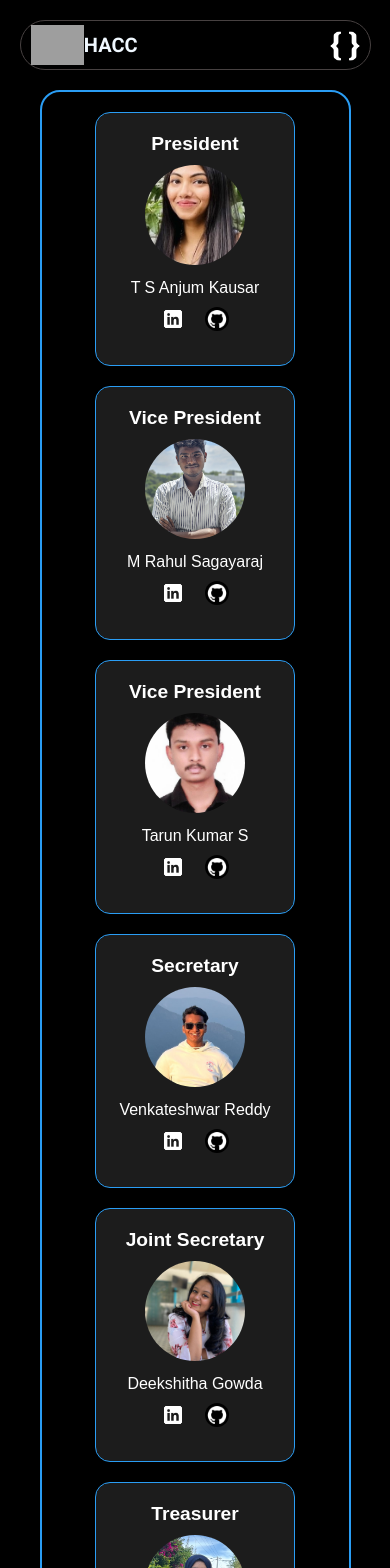
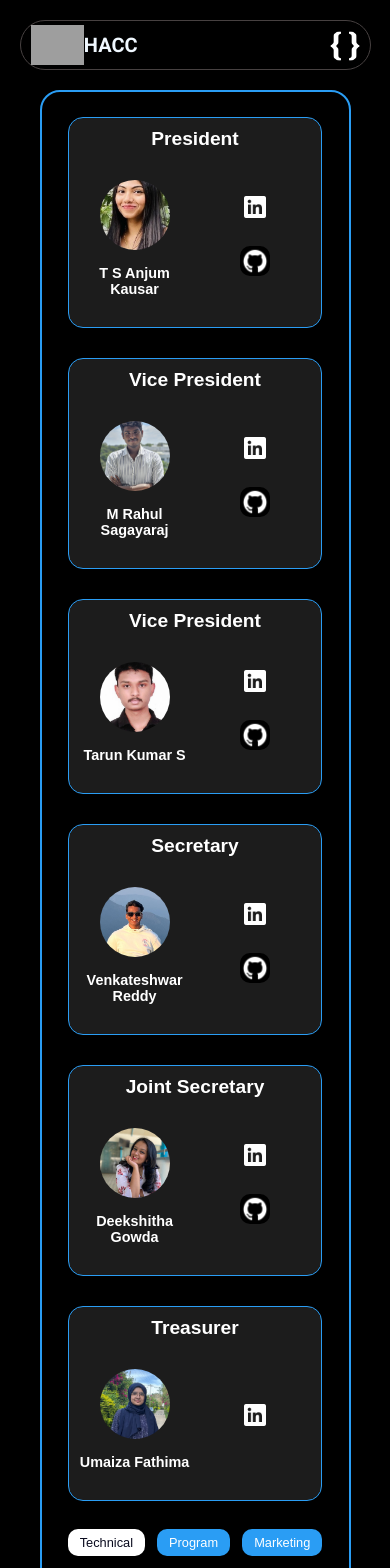
Before and after one commit to SnippetTechie/HACC, a React (Vite) app: page /team in a window 390 px wide. Shown: the top 1568 px of the page. Built offline with nearby package versions, Linux system fonts and the light colour scheme; grey boxes are pictures that could not be loaded.

Commit message:
Update TeamPage

```diff
--- a/src/components/CommitteeNav/CommitteeNav.css
+++ b/src/components/CommitteeNav/CommitteeNav.css
@@ -3,27 +3,57 @@
   justify-content: center;
   margin: 20px 0;
   background-color: inherit;
+  flex-wrap: wrap;
+  gap: 10px;
 }
 
-.nav-button {
+.committee-nav-button {
   background-color: #2A9DF4;
   color: white;
   border: none;
   padding: 10px 20px;
   margin: 0 10px;
-  border-radius: 5px;
+  border-radius: 10px;
   cursor: pointer;
   font-size: 1rem;
   transition: background-color 0.3s;
-  border-radius: 10px;
 }
 
-.nav-button:hover {
+.committee-nav-button:hover {
   background-color: white;
   color: #0a0b1e;
 }
 
-.nav-button.active {
+.committee-nav-button.active {
   background-color: white;
   color: #0a0b1e;
 }
+
+@media (max-width: 720px) {
+  .committee-nav {
+    flex-direction: row;
+    justify-content: center;
+    gap: 8px;
+  }
+
+  .committee-nav-button {
+    padding: 8px 16px;
+    font-size: 0.9rem;
+    margin: 4px;
+    max-width: 150px;
+  }
+}
+
+@media (max-width: 600px) {
+  .committee-nav {
+    margin: 15px 0;
+    gap: 6px;
+  }
+
+  .committee-nav-button {
+    padding: 6px 12px;
+    font-size: 0.8rem;
+    margin: 3px;
+    max-width: 120px;
+  }
+}
--- a/src/components/CommitteeNav/CommitteeNav.jsx
+++ b/src/components/CommitteeNav/CommitteeNav.jsx
@@ -9,7 +9,7 @@ const CommitteeNav = ({ selected, onSelect }) => {
       {committees.map((committee) => (
         <button
           key={committee}
-          className={`nav-button ${selected === committee ? 'active' : ''}`}
+          className={`committee-nav-button ${selected === committee ? 'active' : ''}`}
           onClick={() => onSelect(committee)}
         >
           {committee}
--- a/src/components/MemberCard/MemberCard.css
+++ b/src/components/MemberCard/MemberCard.css
@@ -2,10 +2,15 @@
   background-color: #1c1c1c;
   border: 1px solid #2A9DF4;
   border-radius: 15px;
-  padding: 20px;
+  padding: 15px;
   width: 200px;
   text-align: center;
   transition: transform 0.3s, box-shadow 0.3s;
+  display: flex;
+  flex-direction: column;
+  align-items: center;
+  gap: 5px;
+  margin: 10px 0;
 }
 
 .member:hover {
@@ -13,49 +18,194 @@
   box-shadow: 0 4px 20px rgba(42, 157, 244, 0.5);
 }
 
-.member h1 {
+.member-title h1 {
   font-size: 1.2rem;
   margin-bottom: 10px;
   color: #ffffff;
-  background-color: inherit;
 }
 
-.member img {
+.member-info img {
   width: 100px;
   height: 100px;
   border-radius: 50%;
   object-fit: cover;
-  margin-bottom: 10px;
+  margin: 15px 0;
 }
 
-.member p {
+.member-info p {
   font-size: 1rem;
   margin-bottom: 10px;
-  background-color: inherit;
+  font-weight: 600;
 }
 
-.member ul {
+.member-links ul {
   display: flex;
   justify-content: center;
   gap: 10px;
-  background-color: inherit;
+  padding: 0;
+  list-style-type: none;
 }
 
-.member ul li,
-.member ul li a {
+.member-links ul li,
+.member-links ul li a {
   background-color: #1c1c1c;
 }
 
-.member ul li {
+.member-links ul li {
   border: none;
 }
 
-.member ul li img {
-  width: 24px;
-  height: 24px;
-  transition: transform 0.3s;
+.member-links ul li img {
+  width: 32px;
+  height: 32px;
+  transition: transform 0.3s, box-shadow 0.3s;
 }
 
-.member ul li img:hover {
+.member-links ul li img:hover {
   transform: scale(1.2);
 }
+
+@media (max-width: 800px) {
+  .member {
+    display: grid;
+    grid-template-areas:
+      "title title"
+      "photo links"
+      "name name";
+    grid-template-columns: 1fr 1fr;
+    grid-template-rows: auto 1fr auto;
+    gap: 15px;
+    width: 90%;
+    max-width: 600px;
+    padding: 20px;
+    margin: 20px auto;
+  }
+
+  .member-title {
+    grid-area: title;
+    display: flex;
+    justify-content: center;
+    width: 100%;
+  }
+
+  .member-title h1 {
+    font-size: 2rem;
+    margin-bottom: 15px;
+  }
+
+  .member-info {
+    grid-area: photo;
+    display: flex;
+    flex-direction: column;
+    align-items: center;
+    justify-content: center;
+  }
+
+  .member-info img {
+    width: 120px;
+    height: 120px;
+    margin: 15px 0;
+  }
+
+  .member-info p {
+    font-size: 1.2rem;
+    margin-bottom: 20px;
+  }
+
+  .member-links {
+    grid-area: links;
+    display: flex;
+    justify-content: center;
+    align-items: stretch;
+    height: 100%;
+  }
+
+  .member-links ul {
+    width: 100%;
+    gap: 20px;
+    align-items: center;
+  }
+
+  .member-links ul li {
+    display: flex;
+    justify-content: center;
+    align-items: center;
+  }
+
+  .member-links ul li img {
+    width: 80px;
+    height: 80px;
+  }
+
+  .member-links ul li img:hover {
+    box-shadow: 0 0 20px rgba(42, 157, 244, 0.7);
+  }
+}
+
+@media (max-width: 600px) {
+  .member {
+    width: 100%;
+    max-width: 90%;
+    padding: 15px;
+    gap: 10px;
+    margin: 5px auto;
+  }
+
+  .member-title h1 {
+    font-size: 1.5rem;
+  }
+
+  .member-info img {
+    width: 100px;
+    height: 100px;
+    margin: 15px 0;
+  }
+
+  .member-info p {
+    font-size: 1rem;
+    margin-bottom: 15px;
+  }
+
+  .member-links ul {
+    flex-direction: column;
+    gap: 30px;
+  }
+
+  .member-links ul li img {
+    width: 40px;
+    height: 40px;
+  }
+}
+
+@media (max-width: 450px) {
+  .member {
+    width: 95%;
+    max-width: 95%;
+    padding: 10px;
+  }
+
+  .member-title h1 {
+    font-size: 1.2rem;
+    margin-bottom: 5px;
+  }
+
+  .member-info img {
+    width: 70px;
+    height: 70px;
+    margin: 15px 0;
+  }
+
+  .member-info p {
+    font-size: 0.9rem;
+    margin-bottom: 10px;
+  }
+
+  .member-links ul {
+    gap: 20px;
+  }
+
+  .member-links ul li img {
+    width: 30px;
+    height: 30px;
+  }
+}
--- a/src/components/MemberCard/MemberCard.jsx
+++ b/src/components/MemberCard/MemberCard.jsx
@@ -4,9 +4,14 @@ import assets from '../../assets/assets';
 
 const MemberCard = ({ role, name, image, linkedin, github }) => (
   <div className="member">
+    <div className="member-title">
       <h1>{role}</h1>
+    </div>
+    <div className="member-info">
       <img src={image} alt={`${name}'s profile`} />
       <p>{name}</p>
+    </div>
+    <div className="member-links">
       <ul>
         {linkedin && (
           <li>
@@ -24,6 +29,7 @@ const MemberCard = ({ role, name, image, linkedin, github }) => (
         )}
       </ul>
     </div>
+  </div>
 );
 
 export default MemberCard;
--- a/src/pages/Team/Team.css
+++ b/src/pages/Team/Team.css
@@ -22,7 +22,6 @@
 .member{
     color: white;
     border-radius: 20px;
-
 }
 
 .member ul {
@@ -100,15 +99,6 @@
         font-size: 15px;
     }
 
-    .committee-nav {
-        flex-direction: column;
-    }
-
-    .nav-button {
-        margin: 10px 0;
-        width: 100%;
-    }
-
     .members-container,
     .executive-team {
         flex-direction: column;
```
Lines whose indentation alone changed are shown as unchanged.
